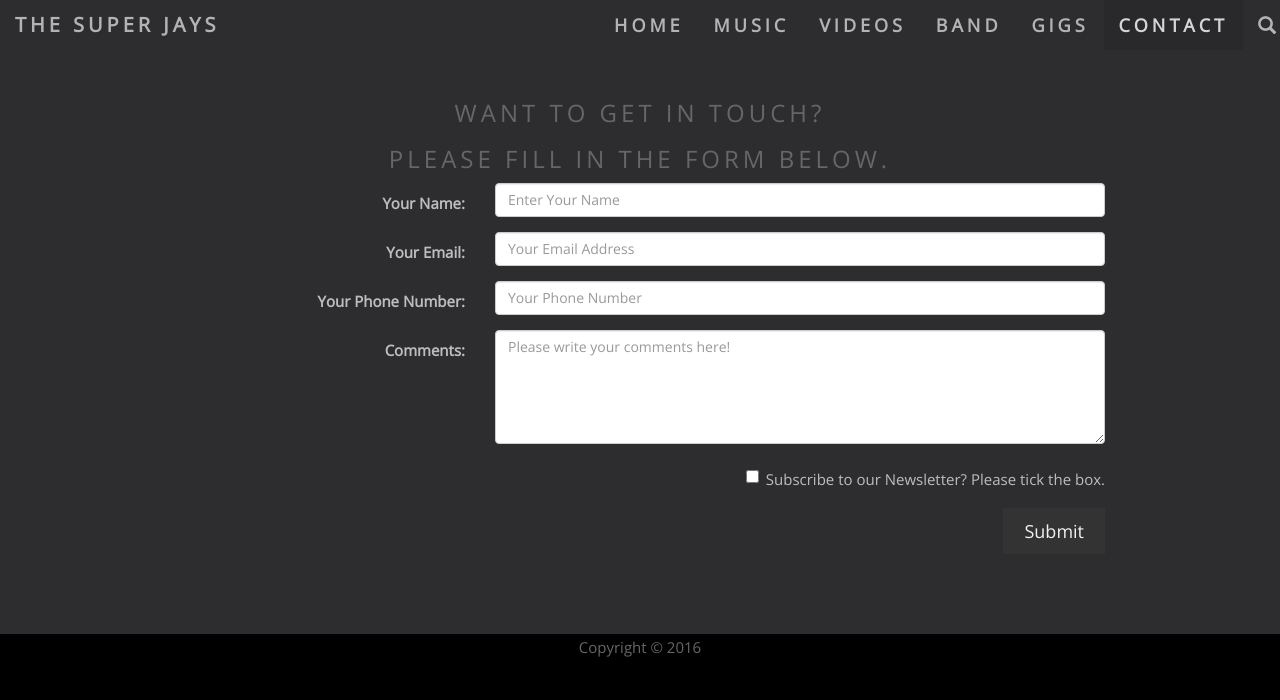
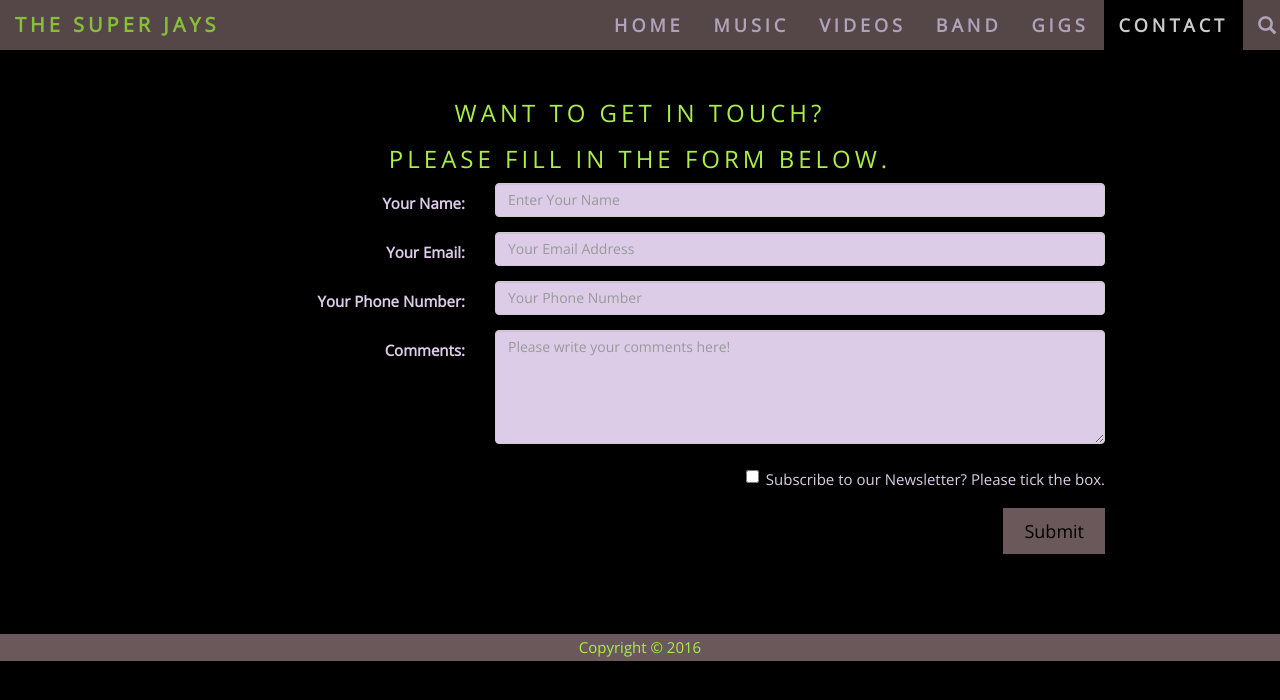
Before and after one commit to adrian-rus/1st-Project, a plain HTML site: page contact.html in a window 1280 px wide. Drawn offline with nearby package versions, Linux system fonts and the light colour scheme.

Commit message:
change website colors

```diff
--- a/contact.html
+++ b/contact.html
@@ -46,19 +46,19 @@
 			<div class="form-group">
 				<label class="control-label col-sm-4" for="name">Your Name:</label>
 				<div class="col-sm-8">
-					<input type="name" class="form-control" id="name" placeholder="Enter Your Name" required>
+					<input type="text" class="form-control" id="name" placeholder="Enter Your Name" required>
 				</div>
 			</div>
 			<div class="form-group">
 				<label class="control-label col-sm-4" for="email">Your Email:</label>
 				<div class="col-sm-8">
-					<input type="email" class="form-control" id="email" placeholder="Your Email Address" required>
+					<input type="text" class="form-control" id="email" placeholder="Your Email Address" required>
 				</div>
 			</div>
 			<div class="form-group">
 				<label class="control-label col-sm-4" for="phone">Your Phone Number:</label>
 				<div class="col-sm-8">
-					<input type="phone" class="form-control" id="phone" placeholder="Your Phone Number">
+					<input type="number" class="form-control" id="phone" placeholder="Your Phone Number">
 				</div>
 			</div>
 			<div class="form-group">
--- a/css/style.css
+++ b/css/style.css
@@ -12,29 +12,55 @@
 		background-color: black;
 		/*text-transform: uppercase;*/
 		text-align: center;
-		color: #666 !important;
+		color: #DCCCE8 !important;
 	}
 
 h1,h2,h3{
 	text-transform: uppercase;
 	letter-spacing: 4px;
-	color: #666 !important;
+	color: #AAEE46 !important;
 
 }
+
+footer{
+	color: #AAEE46 !important;
+	background-color: #6b585b;
+}
+
+input[type=text], input[type=number]{
+	background-color: #DCCCE8;
+}
+
+input[type=text]:focus, input[type=number]:focus{
+	border:2px solid #AAEE46;
+	background-color: #6b585b;
+}
+
+#comments{
+	background-color: #DCCCE8;
+
+}
+
+#comments:focus{
+	background-color: #6b585b;
+	border: 2px solid #AAEE46;
+
+}
+
 .navbar{
 		border-radius: 0;
 		font-weight: bold;
 		font-size: 18px !important;
 		letter-spacing: 4px;
-		background-color: #2d2d30;
+		background-color: #6b585b;
 		opacity: 0.8;
-		border-color: transparent;
-		color: #fff;
+		border:none;
+		color: #DCCCE8;
 		text-transform: uppercase;
 }
 
 .navbar li a, .navbar, .navbar-brand{
-	color: #d5d5d5 !important;
+	color: #DCCCE8 !important;
 
 }
 
@@ -44,17 +70,18 @@
 
 .navbar-nav li.active a{
 	color:#fff !important;
-	background-color: #29292c !important;
+	background-color: black !important;
 }
 
 .navbar-brand{
 	font-size: 20px !important;
 	font-weight: bolder;
+	color: #AAEE46 !important;
 }
 
 
 .carousel-caption h3{
-	color: #fff !important;
+	color: #AAEE46 !important;
 }
 
 .link {
@@ -73,7 +100,7 @@
 }
 
 .name:hover{
-	border-color:#667;
+	border-color:#9E868C;
 }
 
 .preview {
@@ -86,12 +113,8 @@
 }
 
 .td1{
-	background:#2d2d30;
-	color:#bdbdbd;
-}
-
-.td1 h3{
-	color: #fff;
+	background:black;
+	color:#DCCCE8;
 }
 
 .td1 p{
@@ -100,14 +123,14 @@
 
 .btn{
 	padding: 10px 20px;
-	background-color: #333;
-	color: #f1f1f1;
+	background-color: #6b585b;
+	color: black;
 	border-radius: 0;
 }
 
-.btn:hover{
+.btn:hover, .btn:focus{
 	border:1px solid #333;
-	background-color: #fff;
+	background-color: #DCCCE8;
 	color:#000;
 }
 
@@ -135,9 +158,21 @@
 }
 
 .glyphicon-shopping-cart, .glyphicon-play{
-	color: #fff !important;
+	color: #AAEE46 !important;
 }
 
 .show {
 
 }
+
+.list-group-item{
+	background-color: #DCCCE8;
+	color: black;
+
+}
+
+.thumbnail{
+	background-color: #DCCCE8;
+	color:black;
+
+}
--- a/main.js
+++ b/main.js
@@ -1,7 +1,7 @@
 $(document).ready(function(){
 
     $('#search-btn').click(function(){
-      $('#search-bar').show();
+      $('#search-bar').toggleClass('show');
    });
 
     $('#show-play1').click(function(){ //how can i display only one at a time?
```
Also changed, not shown: index.html (+0 -2 lines), music.html (+1 -1 lines).
